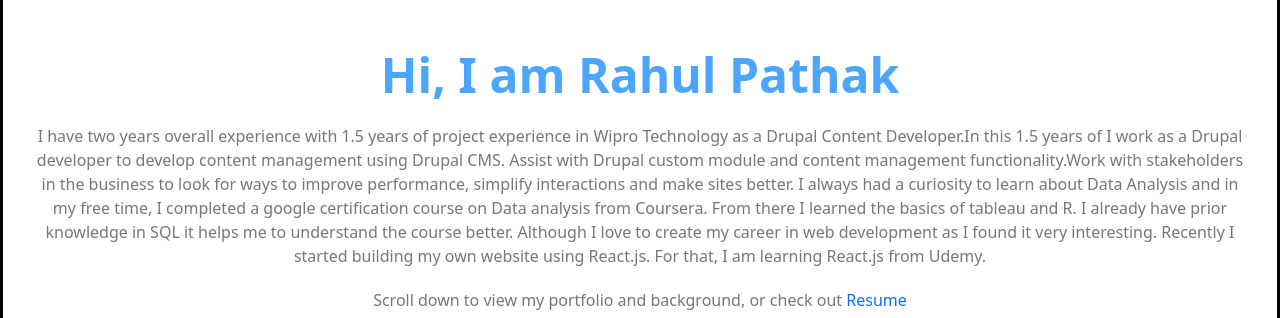
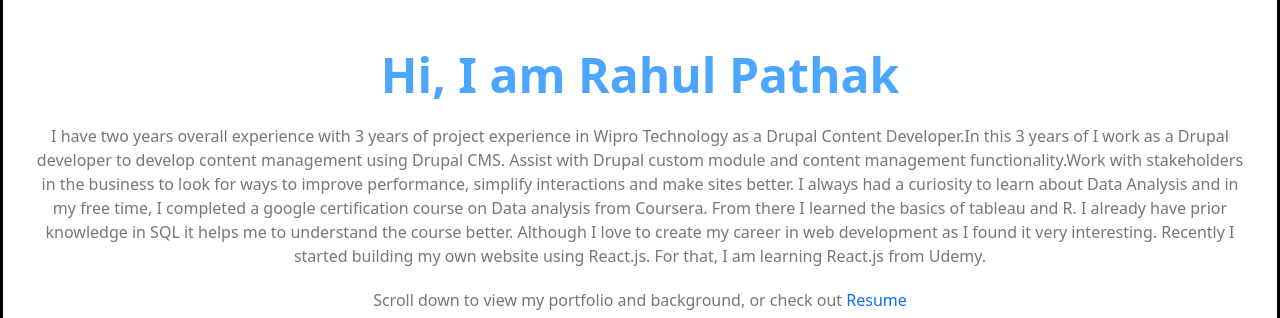
Before and after one commit to rahulpathak1501/rahul143com, a React (Create React App) app: page / in a window 1280 px wide. Shown: the part 920-1238 px from the top of the page. Built offline with nearby package versions, Linux system fonts and the light colour scheme.

Commit message:
!Change in aboutpage

```diff
--- a/src/components/AboutPage.js
+++ b/src/components/AboutPage.js
@@ -15,9 +15,9 @@ function AboutPage() {
       <Card className={classes.aboutpage}>
         <h2 className={classes.h2}>Hi, I am Rahul Pathak</h2>
         <p className={classes.p}>
-          I have two years overall experience with 1.5 years of project
+          I have two years overall experience with 3 years of project
           experience in Wipro Technology as a Drupal Content Developer.In this
-          1.5 years of I work as a Drupal developer to develop content
+          3 years of I work as a Drupal developer to develop content
           management using Drupal CMS. Assist with Drupal custom module and
           content management functionality.Work with stakeholders in the
           business to look for ways to improve performance, simplify
```
